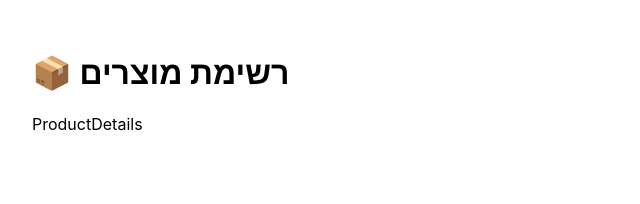
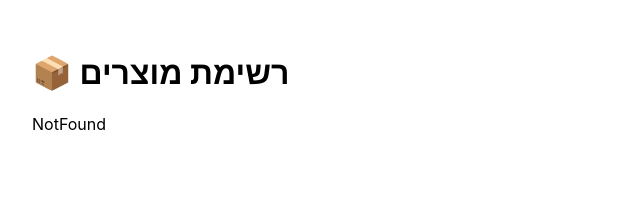
Before and after one commit to SaraDoytch/product-app, a React (Create React App) app: page /product/1 in a window 1280 px wide. Shown: the top 204 px of the page, without its empty margins (0-640 px from the left). Built offline with nearby package versions, Linux system fonts and the light colour scheme.

Commit message:
add productDetails component

```diff
--- a/src/components/ProductDetails.tsx
+++ b/src/components/ProductDetails.tsx
@@ -1,9 +1,23 @@
 import React from 'react'
+import { useParams } from "react-router-dom";
+import { useSelector } from "react-redux";
+import { RootState } from "../store/Store";
+import { Typography } from "@mui/material";
+import NotFound from './NotFound';
+const ProductDetails = () => {
+      const { id } = useParams();
+  const product = useSelector((state: RootState) =>
+    state.products.find((p) => p.id === id)
+  );
 
-const ProductDetails = () => {
+  if (!product) return <NotFound></NotFound>;
   return (
-    <div>ProductDetails</div>
-  )
+<div>
+      <Typography variant="h4">{product.name}</Typography>
+      <img src="/assets/product.jpg" alt="product" width={200} />
+      <Typography>שם המוכר: {product.seller}</Typography>
+      <Typography>תאריך יצירה: {new Date(product.createdAt).toLocaleString()}</Typography>
+    </div>  )
 }
 
 export default ProductDetails
```
